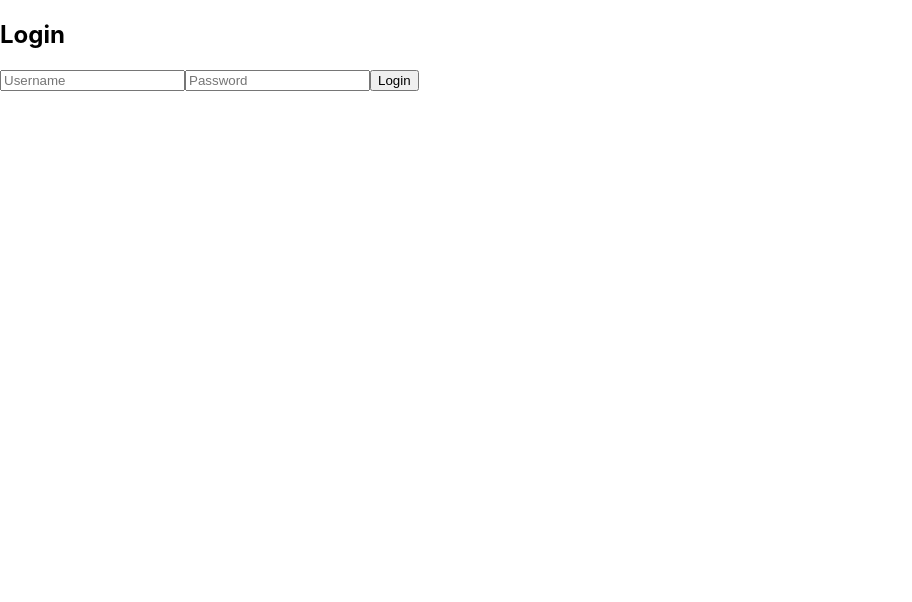
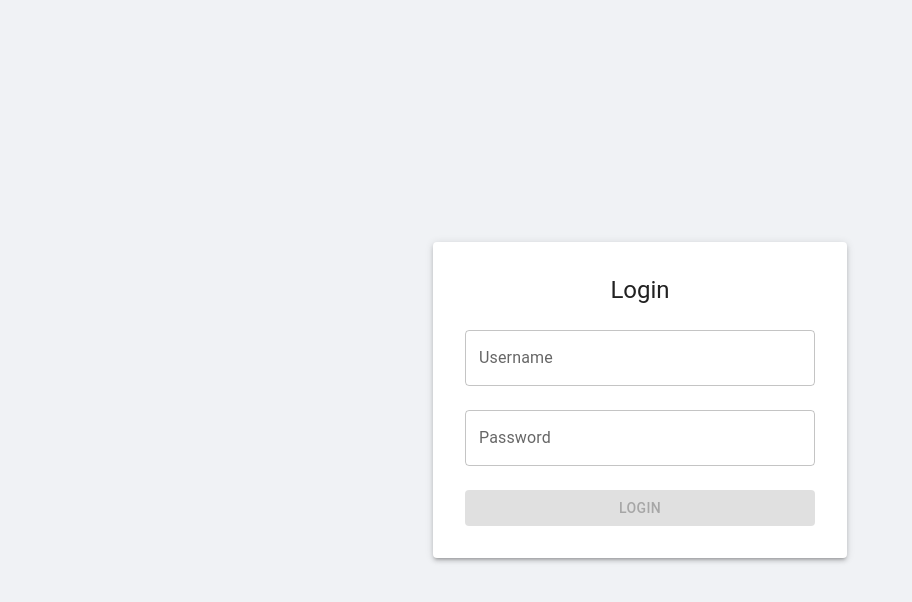
Before and after one commit to gaurav77777/EmployeeServiceReact, a React (Create React App) app: page / in a window 1280 px wide. Shown: the top 602 px of the page, without its empty margins (0-912 px from the left). Built offline with nearby package versions, Linux system fonts and the light colour scheme; data requests are answered from the project's data file.

Commit message:
Updated Login

```diff
--- a/src/App.js
+++ b/src/App.js
@@ -5,7 +5,9 @@ import { AppBar, Toolbar, Typography, Button, IconButton, Container, Box, FormCo
 import ExitToAppIcon from '@mui/icons-material/ExitToApp';
 import AddEmployee from './components/AddEmployee';
 import EmployeeList from './components/EmployeeList';
-import Login from './components/Login'
+import Login from './components/Login';
+import Home from './components/Home';
+
 
 
 
@@ -42,6 +44,7 @@ function App() {
       })
       .catch(error => console.log('Error fetching employee data:', error));
   }, []); */
+
 
 
   // Fetch employee data from the fake API (json-server)
@@ -103,9 +106,13 @@ function App() {
             <Typography variant="h6" style={{ flexGrow: 1 }}>
               Employee Management
             </Typography>
+            <Link to="/employees" style={{ textDecoration: 'none' }}>
+              <Button sx={{ color: '#fff' }}>Employees List</Button>
+            </Link>
+
             {/* Link to navigate to Add Employee Form */}
             <Link to="/add-employee" style={{ textDecoration: 'none' }}>
-              <Button color="inherit">Register New Employee</Button>
+              <Button sx={{ color: '#fff' }}>Register New Employee</Button>
             </Link>
             <Button color="inherit" onClick={handleLogout} startIcon={<ExitToAppIcon />}>
               Logout
@@ -117,8 +124,15 @@ function App() {
         {/* Page Content */}
         <Container maxWidth="md" style={{ marginTop: '30px', backgroundColor: 'white', padding: '20px', borderRadius: '8px' }}>
           <Routes>
+
+
+
+
+
+            {/* Home page */}
+            <Route path="/" element={<Home />} />
             {/* Home page with Employee List */}
-            <Route path="/" element={
+            <Route path="/employees" element={
 
                 <EmployeeList
                   employees={filteredEmployees}
--- /dev/null
+++ b/src/components/Home.js
@@ -0,0 +1,14 @@
+// components/Home.js
+import React from 'react';
+import { Typography, Box } from '@mui/material';
+
+function Home() {
+  return (
+    <Box sx={{ textAlign: 'center', mt: 4 }}>
+      <Typography variant="h4" gutterBottom>Welcome to Employee Management System</Typography>
+      <Typography variant="body1">Use the navigation bar to manage employees or register a new one.</Typography>
+    </Box>
+  );
+}
+
+export default Home;
--- a/src/components/Login.js
+++ b/src/components/Login.js
@@ -1,10 +1,13 @@
 // src/components/Login.js
 import React, { useState } from 'react';
 import axios from 'axios';
+import { Box, Button, TextField,  Typography,  Paper,  Alert} from '@mui/material';
+
 
 function Login({ onLogin }) {
   const [username, setUsername] = useState('');
   const [password, setPassword] = useState('');
+  const [error, setError] = useState('');
 
   const handleLogin = async () => {
     try {
@@ -23,12 +26,55 @@ function Login({ onLogin }) {
   };
 
   return (
-    <div>
-      <h2>Login</h2>
-      <input placeholder="Username" onChange={(e) => setUsername(e.target.value)} />
-      <input type="password" placeholder="Password" onChange={(e) => setPassword(e.target.value)} />
-      <button onClick={handleLogin}>Login</button>
-    </div>
+    <Box
+      display="flex"
+      justifyContent="center"
+      alignItems="center"
+      height="100vh"
+      bgcolor="#f0f2f5"
+    >
+      <Paper elevation={3} sx={{ padding: 4, width: 350 }}>
+        <Typography variant="h5" align="center" gutterBottom>
+          Login
+        </Typography>
+
+        {error && (
+          <Alert severity="error" sx={{ mb: 2 }}>
+            {error}
+          </Alert>
+        )}
+
+        <TextField
+          label="Username"
+          variant="outlined"
+          fullWidth
+          margin="normal"
+          value={username}
+          onChange={(e) => setUsername(e.target.value)}
+        />
+
+        <TextField
+          label="Password"
+          type="password"
+          variant="outlined"
+          fullWidth
+          margin="normal"
+          value={password}
+          onChange={(e) => setPassword(e.target.value)}
+        />
+
+        <Button
+          variant="contained"
+          color="primary"
+          fullWidth
+          onClick={handleLogin}
+          disabled={!username || !password}
+          sx={{ mt: 2 }}
+        >
+          Login
+        </Button>
+      </Paper>
+    </Box>
   );
 }
 
```
